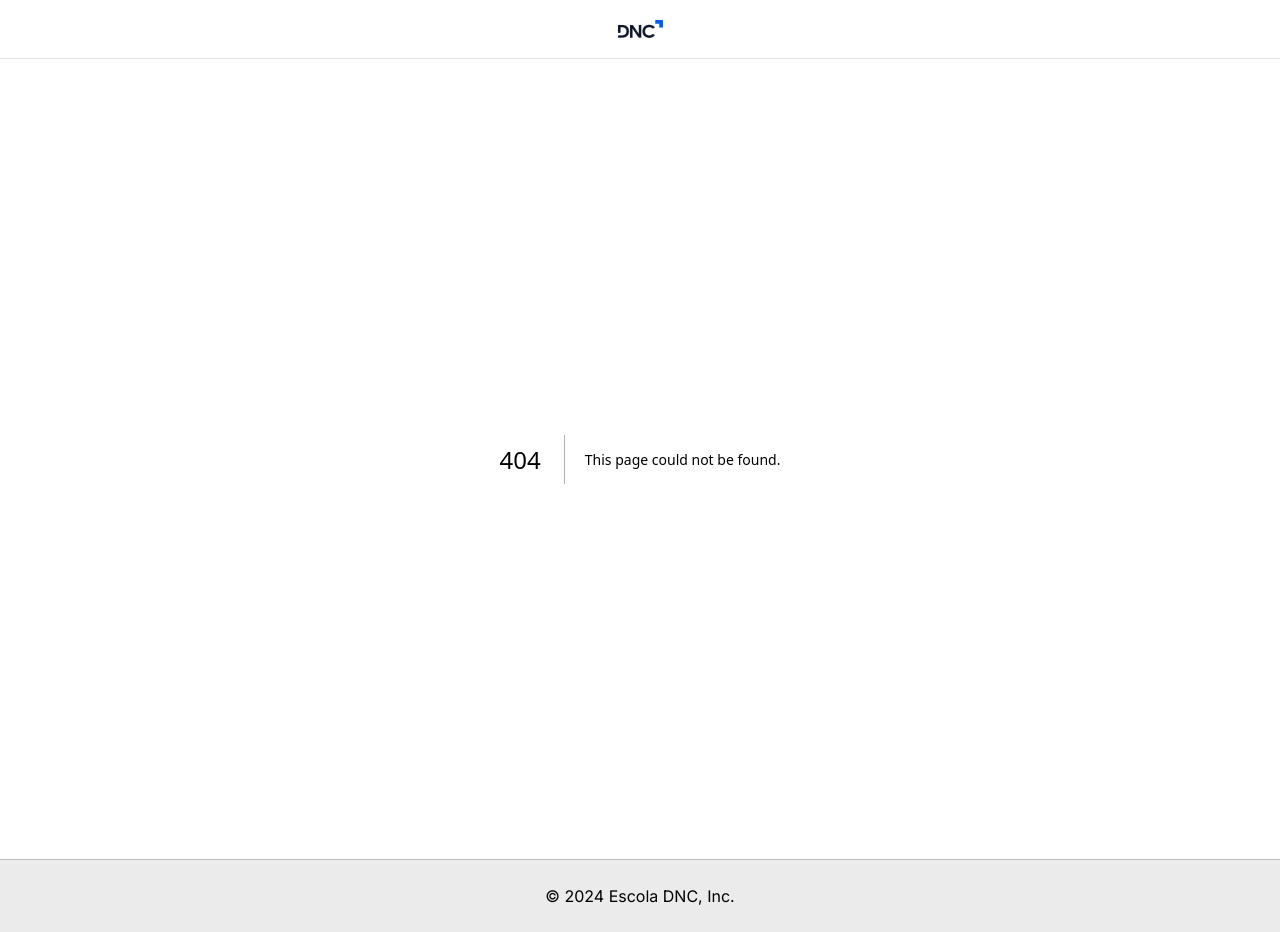
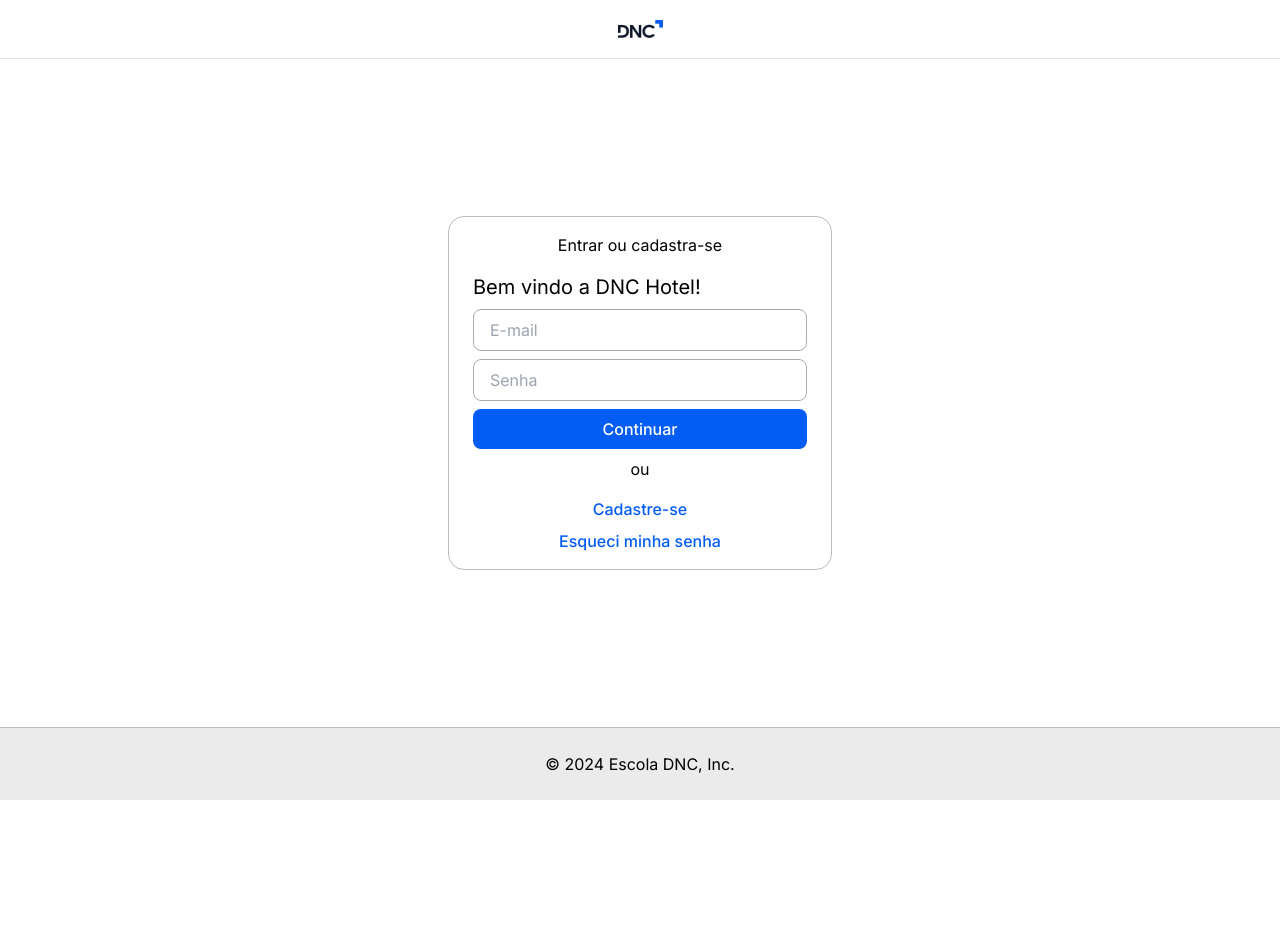
Before and after one commit to EderSouza93/dnc_hotel_ui, a Next.js app: page /login in a window 1280 px wide. Before the commit this address had no page. After the commit the page ends 800 px from the top, so only its background shows below. Built offline with nearby package versions, Linux system fonts and the light colour scheme.

Commit message:
feat: alert component

```diff
--- /dev/null
+++ b/src/app/login/page.tsx
@@ -0,0 +1,39 @@
+import Button from "@/component/Button";
+import TextField from "@/component/Form/TextField";
+import Link from "@/component/Link";
+
+export default function LoginPage() {
+  return (
+    <article className="max-w-96 w-full flex justify-center items-center flex-col py-4 px-6 border border-light-grey-500 rounded-2xl">
+      <span>Entrar ou cadastra-se</span>
+
+      <h3 className="w-full text-left text-xl pt-4">Bem vindo a DNC Hotel!</h3>
+      <form className="w-full">
+        <TextField
+          id="email"
+          name="email"
+          type="email"
+          label="E-mail"
+          className="mt-2"
+          required
+        />
+        <TextField
+          id="password"
+          name="password"
+          type="password"
+          label="Senha"
+          className="mt-2"
+          required
+        />
+        <Button appearance="primary" type="submit" className="mt-2">
+          Continuar
+        </Button>
+      </form>
+      <span className="my-2">ou</span>
+      <Link href="/cadastrar" className="my-2">
+        Cadastre-se
+      </Link>
+      <Link href="/esqueci-senha">Esqueci minha senha</Link>
+    </article>
+  );
+}
--- a/src/app/page.tsx
+++ b/src/app/page.tsx
@@ -3,6 +3,7 @@ import TextField from "@/component/Form/TextField";
 import Link from "@/component/Link";
 import ImageField from "@/component/Form/ImageField";
 import Pagination from "@/component/Pagination";
+import Alert from "@/component/Alert";
 
 
 export default function Home() {
@@ -15,6 +16,8 @@ export default function Home() {
       <TextField label="Nome completo" id="full_name" name="full_name" />
       <ImageField label="Selecione a foto" id="profile_picture" name="profile_picture"/>
       <Pagination currentPage={1} destination="/" totalPages={100} />
+      <Alert type="success">Esse é um feedback de sucesso</Alert>
+      <Alert type="danger">Falha na operação, tente novamennte</Alert>
     </section>
   )
 }
--- a/src/app/teste/page.tsx
+++ /dev/null
@@ -1,10 +0,0 @@
-import Link from "@/component/Link";
-
-
-export default function TestePage() {
-  return(
-    <section>
-      <Link href="/">Ir para home</Link>
-    </section>
-  )
-}
--- /dev/null
+++ b/src/component/Alert/index.tsx
@@ -0,0 +1,26 @@
+import { ReactElement } from "react";
+
+type AlertProps = {
+  type?: "success" | "danger";
+  children: ReactElement | string;
+};
+
+const getStylesByAlertType = (alertType: "success" | "danger") =>
+  ({
+    success: "bg-green-300 text-black",
+    danger: "bg-red-400 text-black",
+  }[alertType]);
+
+const defaultStyles =
+  "w-full flex justify-center py-2 px-4 rounded-lg my-4 text-black font-medium";
+
+const Alert = ({ type = "success", ...props }: AlertProps) => {
+  return (
+    <span
+      className={`${defaultStyles} ${getStylesByAlertType(type)}`}
+      {...props}
+    />
+  );
+};
+
+export default Alert;
```
